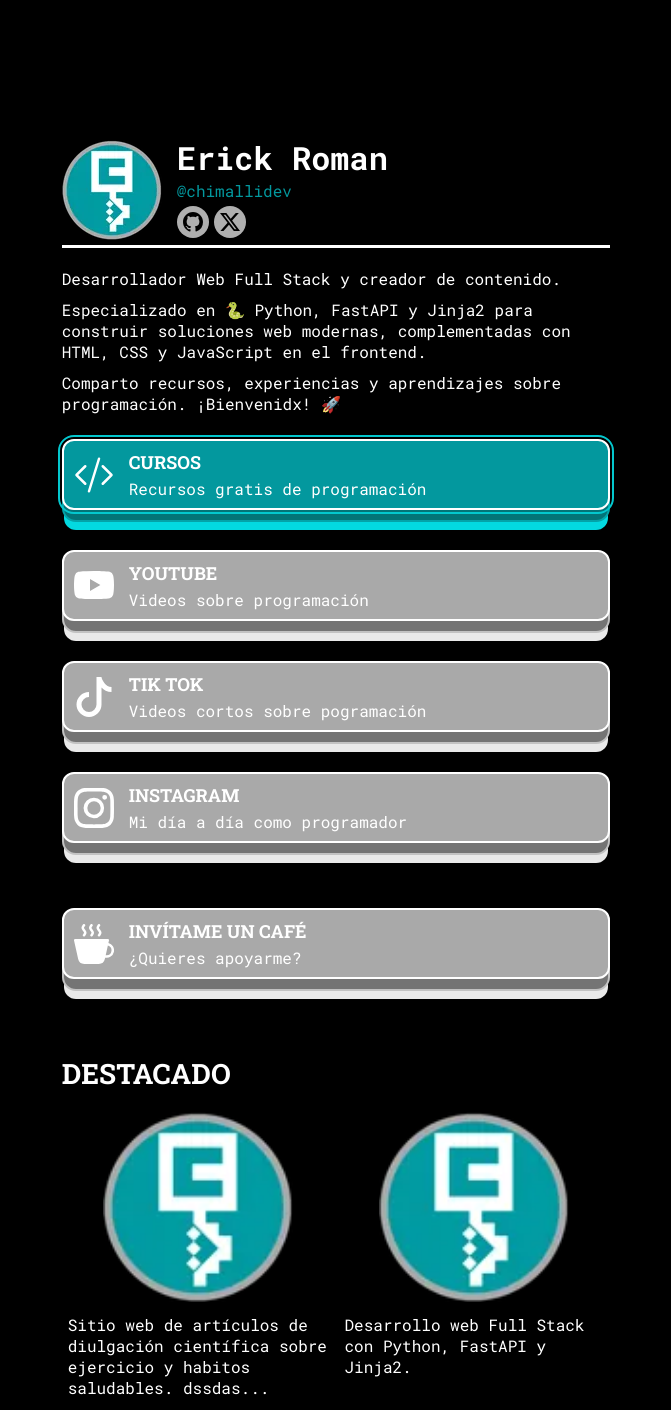
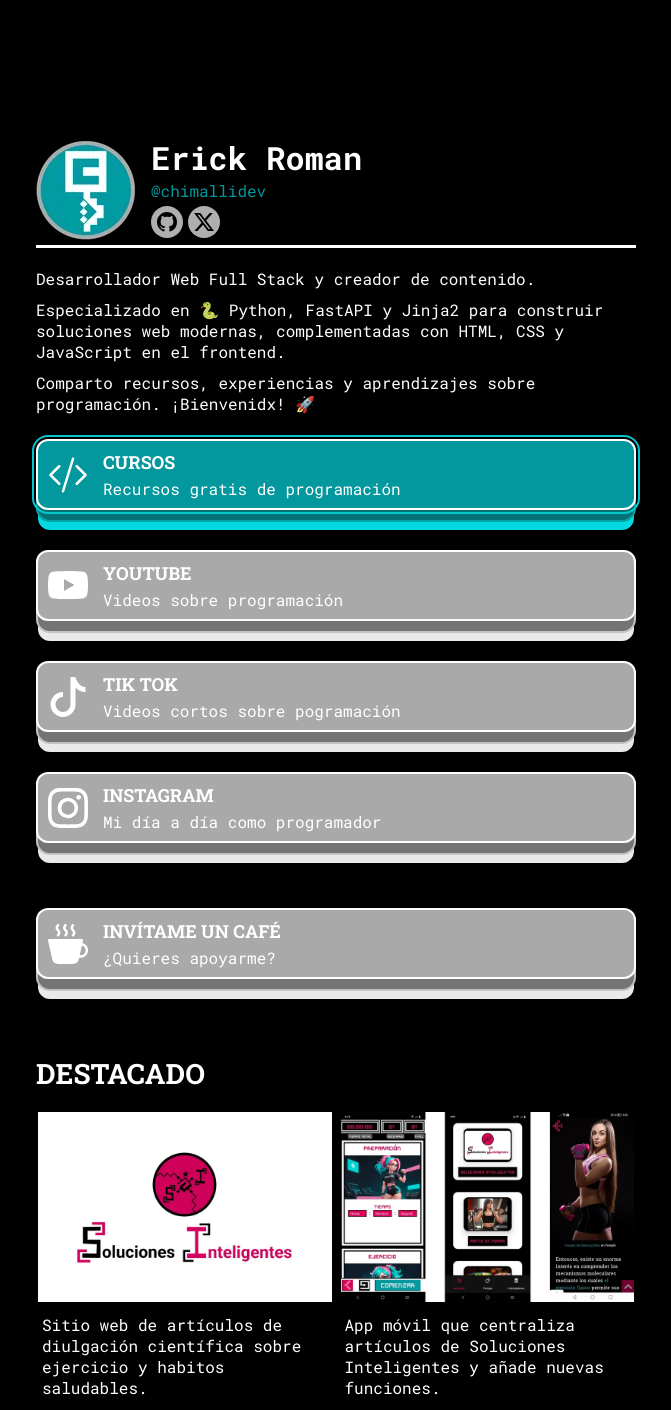
Before and after one commit to chimallidev/chimallidev_links_2, a FastAPI app: page / in a window 1280 px wide. Shown: the whole page, without its empty margins (304-975 px from the left). Run offline with FastAPI, Linux system fonts and the light colour scheme.

Commit message:
Contenido de las cards en la sección Destacado

```diff
--- a/app/core/constants.py
+++ b/app/core/constants.py
@@ -109,14 +109,14 @@ MAIN_BUTTONS = [
 DESTACADOS_CARDS = [
     {
         'id': 'card-python',
-        'image': 'static/img/logo_chimallidev_100.webp',
+        'image': 'static/img/Soluciones_Inteligentes.webp',
         'url': 'https://portafolio-chimallidev.onrender.com/portafolio/soluciones_inteligentes',
-        'description': 'Sitio web de artículos de diulgación científica sobre ejercicio y habitos saludables. dssdas asdsadsd sdsd sdsd sadsd sasdas dsd asdsd sasadsad'
+        'description': 'Sitio web de artículos de diulgación científica sobre ejercicio y habitos saludables.'
     },
     {
         'id': 'card-python',
-        'image': 'static/img/logo_chimallidev_100.webp',
+        'image': 'static/img/app_soluciones_inteligentes.webp',
         'url': 'https://portafolio-chimallidev.onrender.com/portafolio/app-movil-soluciones-inteligentes',
-        'description': 'Desarrollo web Full Stack con Python, FastAPI y Jinja2.'
+        'description': 'App móvil que centraliza artículos de Soluciones Inteligentes y añade nuevas funciones.'
     }
 ]
--- a/app/static/css/base_style.css
+++ b/app/static/css/base_style.css
@@ -71,7 +71,7 @@ html {
 .base__content {
     margin-top: 60px;
     display: grid;
-    grid-template-columns: 2fr 3fr 2fr;
+    grid-template-columns: auto 600px auto;
     grid-template-areas: ". principal .";
 }
 
--- a/app/static/css/components/chimalli_card_style.css
+++ b/app/static/css/components/chimalli_card_style.css
@@ -1,5 +1,6 @@
 .chimalli-card {
     position: relative;
+    max-height: 100%;
     height: 300px;
     width: 100%;
 
@@ -81,8 +82,9 @@
 
 .chimalli-card__image-container {
     width: 100%;
-
+    max-width: 100%;
     height: 66%;
+    aspect-ratio: 16/9;
 
     overflow: hidden;
     display: flex;
@@ -92,15 +94,15 @@
 .chimalli-card__image {
     display: block;
 
-
+    width: 100%;
 
     object-fit: cover;
 
-    object-position: center center;
+
 
     transform: scale(1);
 
-    transform-origin: center center;
+
 
     transition:
         transform 0.35s ease;
--- a/app/static/css/index_style.css
+++ b/app/static/css/index_style.css
@@ -1,6 +1,7 @@
 .index__content {
     grid-area: principal;
     margin-top: 80px;
+    width: 100%;
 }
 
 #header-separator {
@@ -35,6 +36,7 @@
     flex-wrap: wrap;
     gap: 5px;
     margin-top: 80px;
+    width: 100%;
 }
 
 .index__h2 {
@@ -58,10 +60,14 @@
 
 .index__destacado-item-1 {
     grid-area: card1;
+    width: 100%;
+    overflow: hidden;
 }
 
 .index__destacado-item-2 {
     grid-area: card2;
+    width: 100%;
+    overflow: hidden;
 }
 
 
```
Also changed, not shown: app/static/img/Soluciones_Inteligentes.webp (added), app/static/img/app_soluciones_inteligentes.webp (added).
